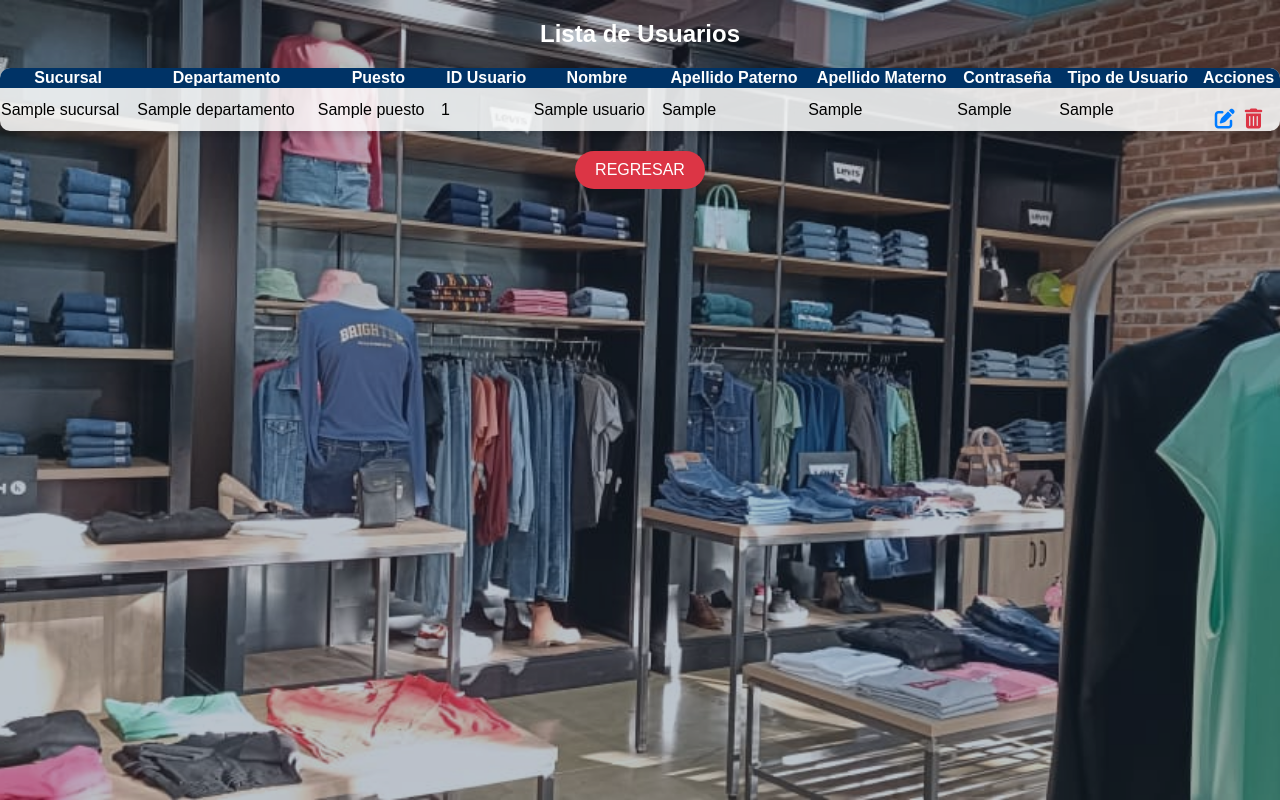
After one commit to irvin1589/GESTION_RH_LGC, a PHP site: page /GESTION_RH_LGC/CONTROL/VER_USUARIOS.php in a window 1280 px wide. The commit adds this page. Run offline with PHP 8.4, Linux system fonts and the light colour scheme; the visitor is signed in with stand-in values (Sample User, id 1); tables that the repository leaves empty or names only in its code hold one stand-in row (values such as "Sample post"); a stand-in replaces the project's code that opens the database connection.

Commit message:
cambios en panel admin, se agrego vista usuario y editar y eliminar usuario

```diff
--- a/CONTROL/SISTEMA_RH.php
+++ b/CONTROL/SISTEMA_RH.php
@@ -9,6 +9,7 @@ include_once('../MODELO/CL_USUARIO.php'); // Incluir la clase CL_USUARIO
 include_once('../MODELO/CL_TABLA_USUARIO.php'); // Incluir la clase CL_TABLA_USUARIO
 
 // Inicializar la instancia de CL_INTERFAZ01
+session_start();
 $form_01 = new CL_INTERFAZ01();
 
 $mensaje = "";
@@ -37,6 +38,10 @@ if (isset($_POST['click_iniciar_sesion'])) {
 
     if ($tipo_usuario) {
         // Redirigir al panel correspondiente según el tipo de usuario
+        $_SESSION['autenticado'] = true;
+        $_SESSION['id_usuario'] = $id_usuario;
+        $_SESSION['tipo_usuario'] = $tipo_usuario;
+
         switch ($tipo_usuario) {
             case 'Admin':
                 header('Location: PANEL_ADMIN.php');
--- /dev/null
+++ b/CONTROL/VER_USUARIOS.php
@@ -0,0 +1,269 @@
+<?php
+include_once('../MODELO/CL_TABLA_USUARIO.php');
+include_once('../MODELO/CL_TABLA_DEPARTAMENTO.php');
+include_once('../MODELO/CL_TABLA_PUESTO.php');
+include_once('../MODELO/CL_TABLA_SUCURSAL.php');
+
+$tablaUsuario = new CL_TABLA_USUARIO();
+$tablaDepartamento = new CL_TABLA_DEPARTAMENTO();
+$tablaPuesto = new CL_TABLA_PUESTO();
+$tablaSucursal = new CL_TABLA_SUCURSAL();
+
+session_start();
+
+if (!isset($_SESSION['autenticado']) || $_SESSION['autenticado'] !== true) {
+    header('Location: SISTEMA_RH.php');
+    exit();
+}
+
+if ($_SESSION['tipo_usuario'] !== 'Admin') {
+    header('Location: acceso_denegado.php');
+    exit();
+}
+
+if (isset($_POST['eliminar_usuario'])) {
+    $id_usuario = $_POST['id_usuario'];
+    $resultado = $tablaUsuario->eliminar_usuario($id_usuario);
+    if ($resultado) {
+        header("Location: VER_USUARIOS.php?msg=success");
+        exit();
+    } else {
+        header("Location: VER_USUARIOS.php?msg=error");
+        exit();
+    }
+}
+
+$usuarios = $tablaUsuario->listar_todos_los_usuarios_con_detalles();
+?>
+
+<!DOCTYPE html>
+<html lang="es">
+<head>
+    <meta charset="UTF-8">
+    <meta name="viewport" content="width=device-width, initial-scale=1.0">
+    <title>VER USUARIOS | LA GRAN CIUDAD</title>
+    <link rel="icon" type="image/x-icon" href="../IMG/logo-blanco-1.ico">
+    <link href="https://cdnjs.cloudflare.com/ajax/libs/font-awesome/6.0.0-beta3/css/all.min.css" rel="stylesheet">
+    <style>
+         body {
+            font-family: Arial, sans-serif;
+            background-image: url('../IMG/DEPARTAMENTAL.jpg');
+            background-size: cover;
+            background-position: center;
+            margin: 0;
+            padding: 0;
+            background-repeat: no-repeat;
+            background-attachment: fixed;
+            background-size: cover;
+        }
+
+        .overlay {
+            background-color: rgba(31, 58, 84, 0.3);
+            position: absolute;
+            top: 0;
+            left: 0;
+            width: 100%;
+            height: 100%;
+            z-index: 1;
+        }
+
+        .content {
+            position: relative;
+            z-index: 2; /* Encima del overlay */
+        }
+
+        h2 {
+            text-align: center;
+            margin-top: 20px;
+            color: white;
+        }
+
+        table {
+            width: 100%;
+            border-collapse: collapse;
+            margin-top: 20px;
+            background-color: rgba(255, 255, 255, 0.85);
+            border-radius: 10px;
+            overflow: hidden;
+            box-shadow: 0 4px 8px rgba(0, 0, 0, 0.2);
+        }
+
+        .table th,
+        .table td {
+            padding: 10px;
+            text-align: left;
+            border-bottom: 1px solid #ddd;
+        }
+
+        table th {
+            background-color: #003366; /* Cambia este color a lo que desees */
+            color: #ffffff;
+        }
+
+        .table tr:hover {
+            background-color: rgba(31, 58, 84, 0.1);
+        }
+
+
+        /* Estilo de los botones de eliminar y editar como iconos */
+        form button {
+            padding: 0;
+            margin: 0;
+            border: none;
+            background: none;
+            cursor: pointer;
+            display: inline-block; /* Hace que los botones se muestren en línea */
+        }
+
+
+        .accion-botones {
+            display: flex;
+            justify-content: center;
+            gap: 10px;
+        }
+
+
+        button[name="eliminar_usuario"] i {
+            color: #dc3545;
+            font-size: 20px;
+            transition: color 0.3s ease;
+        }
+
+        button[name="eliminar_usuario"]:hover i {
+            color: #c82333;
+        }
+
+
+        button[name="editar_usuario"] i {
+            color: #007bff; /* Azul */
+            font-size: 20px;
+            transition: color 0.3s ease;
+        }
+
+        button[name="editar_usuario"]:hover i {
+            color: #0056b3;
+        }
+
+
+        button[name="regresar"] {
+            padding: 10px 20px;
+            background-color: #dc3545;
+            color: #fff;
+            border: none;
+            border-radius: 22px;
+            font-size: 16px;
+            cursor: pointer;
+            text-transform: uppercase;
+        }
+
+        button[name="regresar"]:hover {
+            background-color: #c82333; /* Rojo más oscuro */
+        }
+
+        form {
+            text-align: center;
+            margin-top: 20px;
+        }
+
+        .notification {
+            width: 80%;
+            margin: 20px auto;
+            padding: 15px;
+            border-radius: 5px;
+            font-size: 16px;
+            text-align: center;
+            box-shadow: 0 2px 5px rgba(0, 0, 0, 0.1);
+        }
+
+        .notification.success {
+            background-color: #d4edda;
+            color: #155724;
+            border: 1px solid #c3e6cb;
+        }
+
+        .notification.error {
+            background-color: #f8d7da;
+            color: #721c24;
+            border: 1px solid #f5c6cb;
+        }
+
+        @media (max-width: 768px) {
+    .col-departamento,
+    .col-puesto,
+    .col-nombre,
+    .col-apellido1,
+    .col-apellido2,
+    .col-contra,
+    .col-tipo {
+        display: none;
+    }
+}
+    </style>
+</head>
+<body>
+    <div class="overlay"></div>
+    <div class="content">
+        <h2>Lista de Usuarios</h2>
+
+    <?php
+    if (isset($_GET['msg'])) {
+        if ($_GET['msg'] == 'success') {
+            echo '<div class="notification success">Usuario eliminado correctamente.</div>';
+        } elseif ($_GET['msg'] == 'error') {
+            echo '<div class="notification error">Error al eliminar el usuario. Inténtalo de nuevo.</div>';
+        }
+    }
+    ?>
+
+    <table>
+    <thead>
+    <tr>
+        <th class="col-sucursal">Sucursal</th>
+        <th class="col-departamento">Departamento</th>
+        <th class="col-puesto">Puesto</th>
+        <th class="col-id">ID Usuario</th>
+        <th class="col-nombre">Nombre</th>
+        <th class="col-apellido1">Apellido Paterno</th>
+        <th class="col-apellido2">Apellido Materno</th>
+        <th class="col-contra">Contraseña</th>
+        <th class="col-tipo">Tipo de Usuario</th>
+        <th class="col-acciones">Acciones</th>
+    </tr>
+</thead>
+<tbody>
+<?php foreach ($usuarios as $usuario): ?>
+    <tr>
+        <td class="col-sucursal"><?= htmlspecialchars($usuario['nombre_sucursal']) ?></td>
+        <td class="col-departamento"><?= htmlspecialchars($usuario['nombre_departamento']) ?></td>
+        <td class="col-puesto"><?= htmlspecialchars($usuario['nombre_puesto']) ?></td>
+        <td class="col-id"><?= htmlspecialchars($usuario['id_usuario']) ?></td>
+        <td class="col-nombre"><?= htmlspecialchars($usuario['nombre']) ?></td>
+        <td class="col-apellido1"><?= htmlspecialchars($usuario['apellido1']) ?></td>
+        <td class="col-apellido2"><?= htmlspecialchars($usuario['apellido2']) ?></td>
+        <td class="col-contra"><?= htmlspecialchars($usuario['contraseña']) ?></td>
+        <td class="col-tipo"><?= htmlspecialchars($usuario['tipo_usuario']) ?></td>
+        <td class="col-acciones">
+            <div class="accion-botones">
+                <form method="GET" action="EDITAR_USUARIO.php">
+                    <input type="hidden" name="id_usuario" value="<?= htmlspecialchars($usuario['id_usuario']) ?>">
+                    <button type="submit" name="editar_usuario"><i class="fas fa-edit"></i></button>
+                </form>
+                <form method="POST" action="VER_USUARIOS.php">
+                    <input type="hidden" name="id_usuario" value="<?= htmlspecialchars($usuario['id_usuario']) ?>">
+                    <button type="submit" name="eliminar_usuario"><i class="fas fa-trash-alt"></i></button>
+                </form>
+            </div>
+        </td>
+    </tr>
+<?php endforeach; ?>
+</tbody>
+
+    </table>
+
+    <!-- Botón para regresar -->
+    <form method="POST" action="../CONTROL/PANEL_ADMIN.php">
+        <button type="submit" name="regresar">REGRESAR</button>
+    </form>
+    </div>
+</body>
+</html>
--- a/HTML/form_08.php
+++ b/HTML/form_08.php
@@ -11,6 +11,7 @@ $formularios = $tablaFormulario->listar_todos_los_formularios(); // Método que
     <meta charset="UTF-8">
     <meta name="viewport" content="width=device-width, initial-scale=1.0">
     <title>ASIGNAR FORMULARIO | LA GRAN CIUDAD</title>
+    <link rel="icon" type="image/x-icon" href="../IMG/logo-blanco-1.ico">
     <style>
         body {
             font-family: Arial, sans-serif;
--- a/MODELO/CL_TABLA_USUARIO.php
+++ b/MODELO/CL_TABLA_USUARIO.php
@@ -115,6 +115,32 @@ class CL_TABLA_USUARIO extends CL_CONEXION {
         return $stmt->fetchAll(PDO::FETCH_ASSOC);
     }
 
+    public function listar_todos_los_usuarios_con_detalles() {
+        try {
+            $sql = "SELECT
+                        u.id_usuario,
+                        u.nombre AS nombre,
+                        u.apellido1,
+                        u.apellido2,
+                        u.contraseña,
+                        u.tipo_usuario,
+                        d.nombre AS nombre_departamento,
+                        s.nombre AS nombre_sucursal,
+                        p.nombre AS nombre_puesto
+                    FROM usuario u
+                    JOIN departamento d ON u.id_departamento = d.id_departamento
+                    JOIN sucursal s ON u.id_sucursal = s.id_sucursal
+                    JOIN puesto p ON u.id_puesto = p.id_puesto";
+
+            $stmt = $this->getPDO()->prepare($sql);
+            $stmt->execute();
+            return $stmt->fetchAll(PDO::FETCH_ASSOC);
+        } catch (PDOException $e) {
+            error_log("Error al listar todos los usuarios con detalles: " . $e->getMessage());
+            return [];
+        }
+    }
+
     public function listar_usuarios_por_filtros($id_departamento, $id_sucursal, $id_puesto) {
         try {
             $sql = "SELECT id_usuario, nombre
@@ -133,5 +159,40 @@ class CL_TABLA_USUARIO extends CL_CONEXION {
             return [];
         }
     }
+
+    public function eliminar_usuario($id_usuario) {
+        try {
+            $sql = "DELETE FROM usuario WHERE id_usuario = :id_usuario";
+            $stmt = $this->getPDO()->prepare($sql);
+            $stmt->bindParam(':id_usuario', $id_usuario, PDO::PARAM_STR);
+            return $stmt->execute();
+        } catch (PDOException $e) {
+            error_log("Error al eliminar el usuario: " . $e->getMessage());
+            return false;
+        }
+    }
+
+    public function editar_usuario($id_usuario, $nombre, $apellido1, $apellido2, $contraseña, $tipo_usuario) {
+        $conn = $this->conectar();
+        $sql = "UPDATE usuario SET nombre = ?, apellido1 = ?, apellido2 = ?, contraseña = ?, tipo_usuario = ? WHERE id_usuario = ?";
+        $stmt = $conn->prepare($sql);
+        $stmt->bind_param("sssssi", $nombre, $apellido1, $apellido2, $contraseña, $tipo_usuario, $id_usuario);
+
+        if ($stmt->execute()) {
+            return true;
+        } else {
+            return false;
+        }
+        $stmt->close();
+        $conn->close();
+    }
+
+    public function buscar_usuario_por_id($id_usuario) {
+        $sql = "SELECT * FROM usuario WHERE id_usuario = :id_usuario";
+        $stmt = $this->getPDO()->prepare($sql);
+        $stmt->bindParam(':id_usuario', $id_usuario, PDO::PARAM_STR);
+        $stmt->execute();
+        return $stmt->fetch(PDO::FETCH_ASSOC);
+    }
 }
 ?>
```
Also changed, not shown: CONTROL/ASIGNAR_FORMULARIO.php (+12 -0 lines), CONTROL/CREAR_FORMULARIO.php (+13 -0 lines), CONTROL/CREAR_PUESTO.php (+12 -0 lines), CONTROL/CREAR_SUCURSAL.php (+12 -0 lines), CONTROL/EDITAR_SUCURSAL.php (+15 -1 lines), CONTROL/EDITAR_USUARIO.php (added, +225 -0 lines), CONTROL/PANEL_ADMIN.php (+18 -0 lines), CONTROL/VER_ASIGNACIONES.php (+14 -0 lines).
